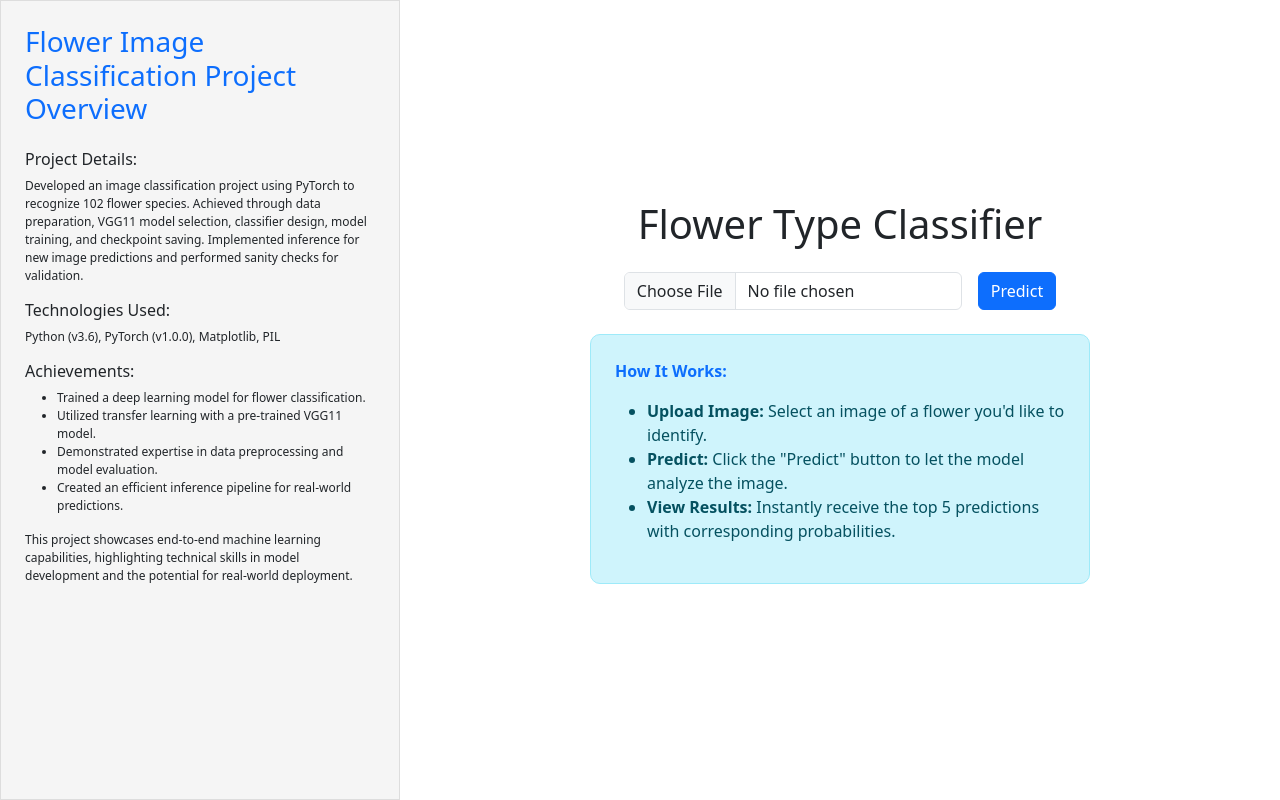
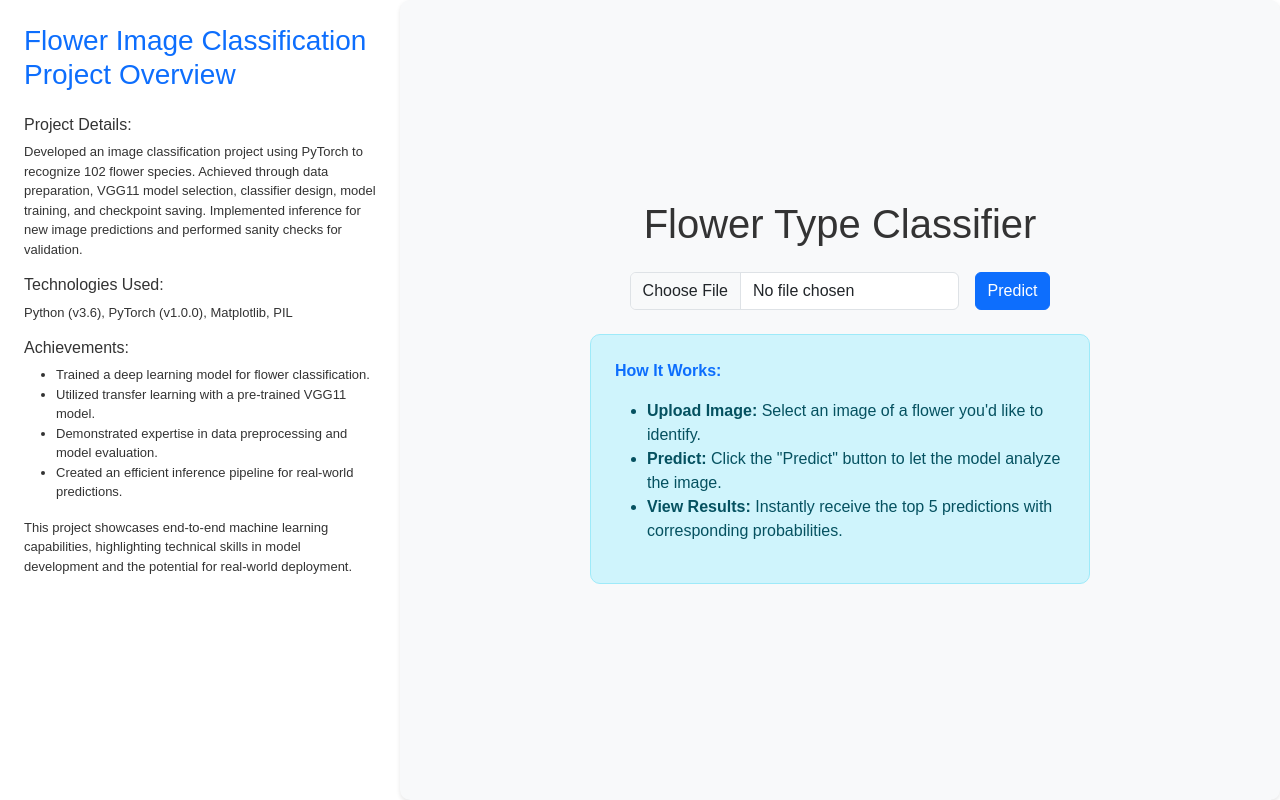
Before and after one commit to hebahiari/flower-classifier, a React (Create React App) app in the folder client/: page / in a window 1280 px wide. Built offline with nearby package versions, Linux system fonts and the light colour scheme; what chartjs-plugin-datalabels would draw is missing.

Commit message:
changed font color

```diff
--- a/client/src/ImageUpload.css
+++ b/client/src/ImageUpload.css
@@ -1,8 +1,15 @@
+html, body {
+    height: 100%;
+    margin: 0;
+    font-family: 'Arial', sans-serif;
+    color: #333;
+  }
 
   .main-container {
-  display: grid;
-  grid-template-columns: 1fr auto;
-  height: 100vh;
+    display: flex;
+    flex-wrap: wrap;
+    justify-content: flex-start;
+    min-height: 100vh;
   }
 
   .prediction-box {
@@ -13,17 +20,21 @@
     justify-content: center;
     flex-grow: 1;
     padding: 20px;
-
+    background-color: #f8f9fa;
+    border-radius: 10px;
+    box-shadow: 0 2px 4px rgba(0, 0, 0, 0.1);
   }
 
   .description-box {
-  background-color: #f5f5f5;
+    background-color: #ffffff;
     padding: 25px;
     width: 100vw;
-  border: 1px solid #ddd;
+    height: 100%;
+    /* border: 1px solid #e0e0e0; */
     text-align: left;
-  font-size: 12px;
+    font-size: 13px;
     overflow-y: auto;
+    border-radius: 10px;
   }
 
   .selected-image-container {
@@ -35,26 +46,25 @@ width: 100vw;
     height: 300px;
     object-fit: cover;
     object-position: center;
+    border-radius: 8px;
   }
 
   li {
     padding-inline-start: 0;
   }
 
-
-
   @media (min-width: 950px) {
-.description-box{
+    .description-box {
       min-width: 400px;
       width: 400px;
     }
-.data{
+    .data {
       max-width: 500px;
     }
   }
 
   @media (min-width: 1200px) {
-.data{
+    .data {
       max-width: 100%;
     }
   }
```
Lines whose indentation alone changed are shown as unchanged.
